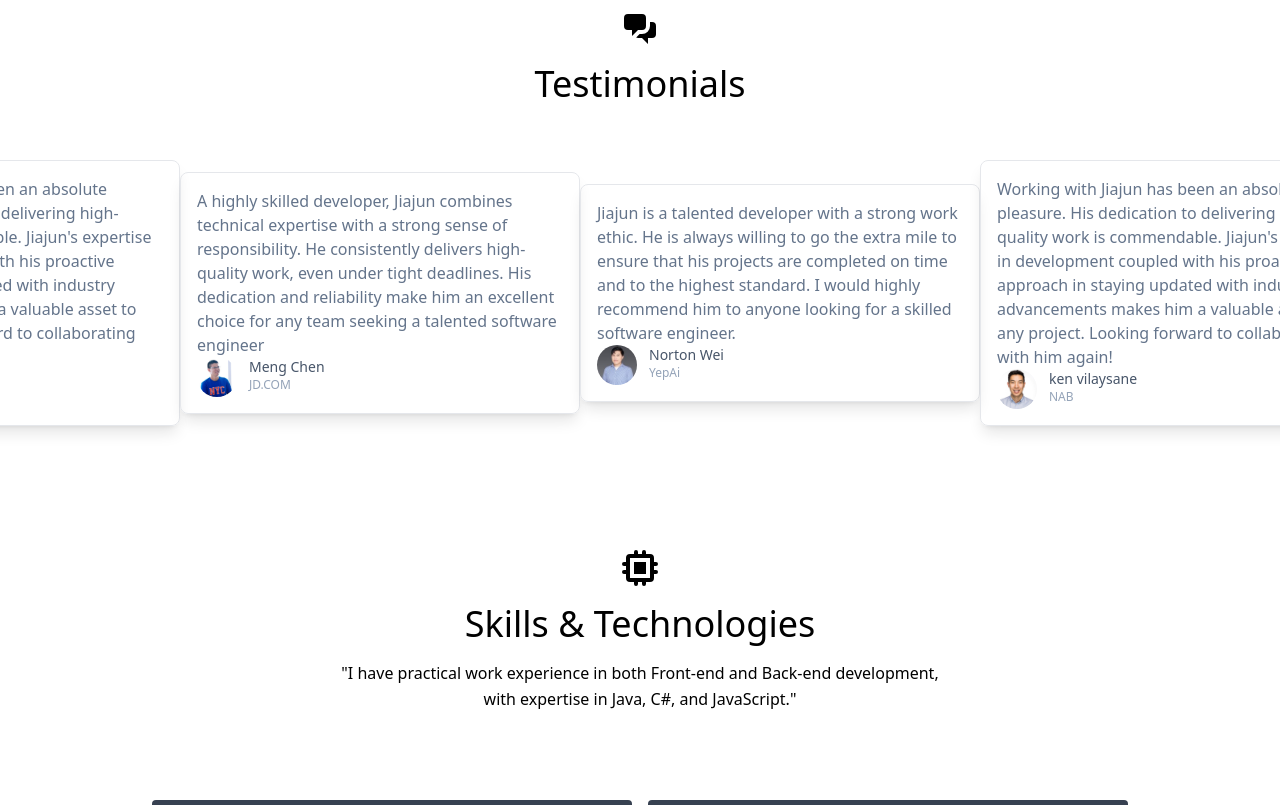
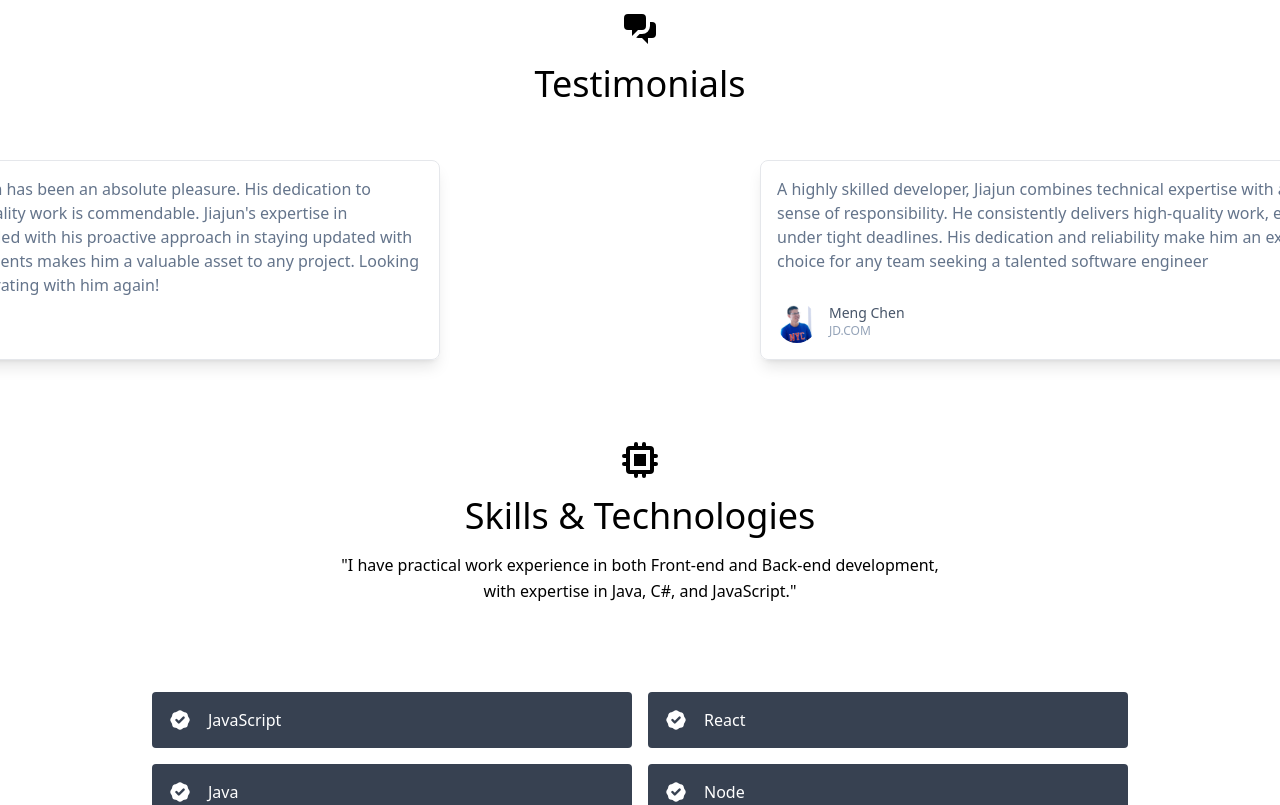
Before and after one commit to jiajunliu0024/portfolio, a React (Create React App) app: page / in a window 1280 px wide. Shown: the part 2760-3565 px from the top of the page. Built offline with nearby package versions, Linux system fonts and the light colour scheme.

Commit message:
update the testimonials link

```diff
--- a/src/components/Testimonials.js
+++ b/src/components/Testimonials.js
@@ -6,19 +6,20 @@ import { ChatAlt2Icon } from "@heroicons/react/solid";
 export const CommentCard = ({ comments }) => {
   return (
     <Marquee
-      speed={100}
-      autoFill={true}
+      speed={200}
       gradientWidth={100}
-      className="py-10 h-50 w-1/2 ease-in-out"
+      className="py-10 h-50 w-full ease-in-out"
+      pauseOnHover={true}
     >
       {comments.map((comment) => (
-        <div className="shadow-lg flex h-auto h-[300px] w-[400px] flex-col border rounded-lg p-4">
+        <a href={comment.link} className="block">
+          <div className="shadow-lg flex h-[200px] w-[600px] mx-40 flex-col border rounded-lg p-4">
             <div>
               <article className="text-wrap w-full h-full">
                 <p className="text-slate-500">{comment.text}</p>
               </article>
             </div>
-          <div className="mt-auto flex flex-row">
+            <div className="mt-auto bottom-* flex flex-row">
               <Avatar src={comment.image} />
               <div className="ml-3 flex flex-col">
                 <h2 className="text-slate-600 text-sm">{comment.name}</h2>
@@ -26,6 +27,7 @@ export const CommentCard = ({ comments }) => {
               </div>
             </div>
           </div>
+        </a>
       ))}
     </Marquee>
   );
@@ -33,7 +35,7 @@ export const CommentCard = ({ comments }) => {
 
 export default function Testimonials() {
   return (
-    <div className="h-[500px]">
+    <div className="h-auto">
       <div className="flex flex-col w-full items-center mt-10">
         <ChatAlt2Icon className="mx-auto text-black inline-block w-10 mb-4" />
         <h1 className="sm:text-4xl text-3xl font-medium body-font mb-4 text-black">
--- a/src/data.js
+++ b/src/data.js
@@ -5,6 +5,7 @@ import digitalRefrige from "./components/images/digital-refrige.gif";
 import kenImg from "./components/images/ken.jpeg";
 import mengImg from "./components/images/meng.jpeg";
 import nortonImg from "./components/images/norton.jpeg";
+import andersonImg from "./components/images/anderson.jpeg";
 
 export const projects = [
   {
@@ -44,7 +45,7 @@ export const comments = [
     text: "Jiajun is a talented developer with a strong work ethic. He is always willing to go the extra mile to ensure that his projects are completed on time and to the highest standard. I would highly recommend him to anyone looking for a skilled software engineer.",
     image: nortonImg,
     name: "Norton Wei",
-    company: "YepAi",
+    company: "Huawei Pty Ltd",
     link: "https://www.linkedin.com/in/wenzhou-wei-535060aa/",
   },
   {
@@ -60,6 +61,13 @@ export const comments = [
     name: "Meng Chen",
     company: "JD.COM",
     link: "https://www.linkedin.com/in/meng-chen-50547a3a//",
+  },
+  {
+    text: "Jiajun is a talented developer with a strong work ethic. He is always willing to go the extra mile to ensure that his projects are completed on time and to the highest standard. I would highly recommend him to anyone looking for a skilled software engineer.",
+    image: andersonImg,
+    name: "Anderson",
+    company: "YepAI",
+    link: "https://www.linkedin.com/in/un-leng-kam-a28582269/",
   },
 ];
 
```
Lines whose indentation alone changed are shown as unchanged.
